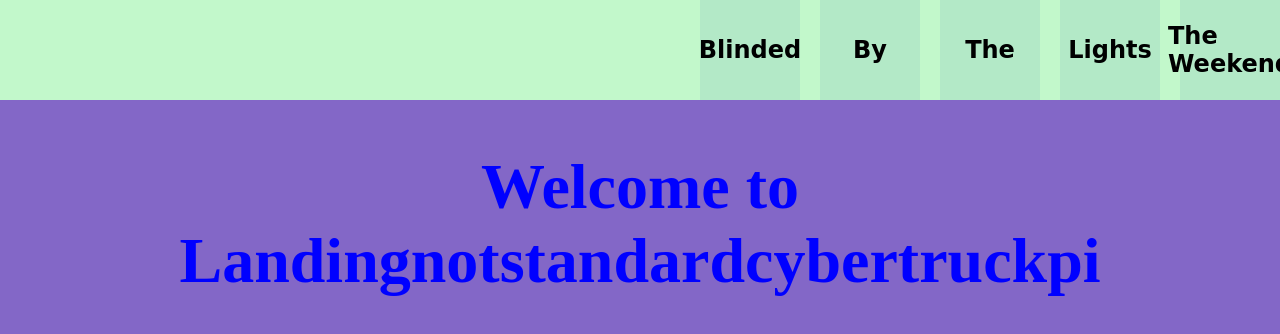
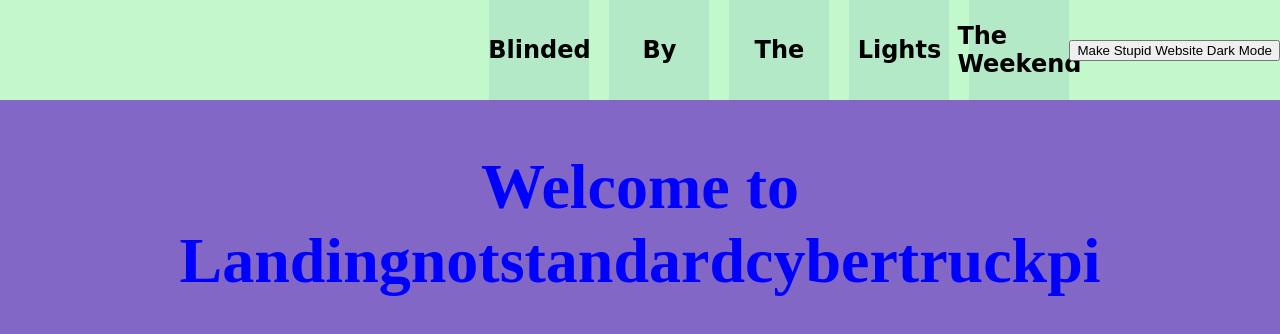
Before and after one commit to Pro-Program/web, a plain HTML site: page index.html in a window 1280 px wide. Drawn offline with Linux system fonts and the light colour scheme; a web font is replaced by a local one.

Commit message:
stupid dark mode

```diff
--- a/index.html
+++ b/index.html
@@ -15,6 +15,7 @@
         <a href="https://proprogram.online">The</a>
         <a href="https://proprogram.live">Lights</a>
         <a href="https://proprogram.email">The Weekend</a>
+        <button>Make Stupid Website Dark Mode</button>
     </div>
     <div id="landingnotstandardcybertruck">
       <h1>Welcome to Landingnotstandardcybertruckpi</h1>
```
